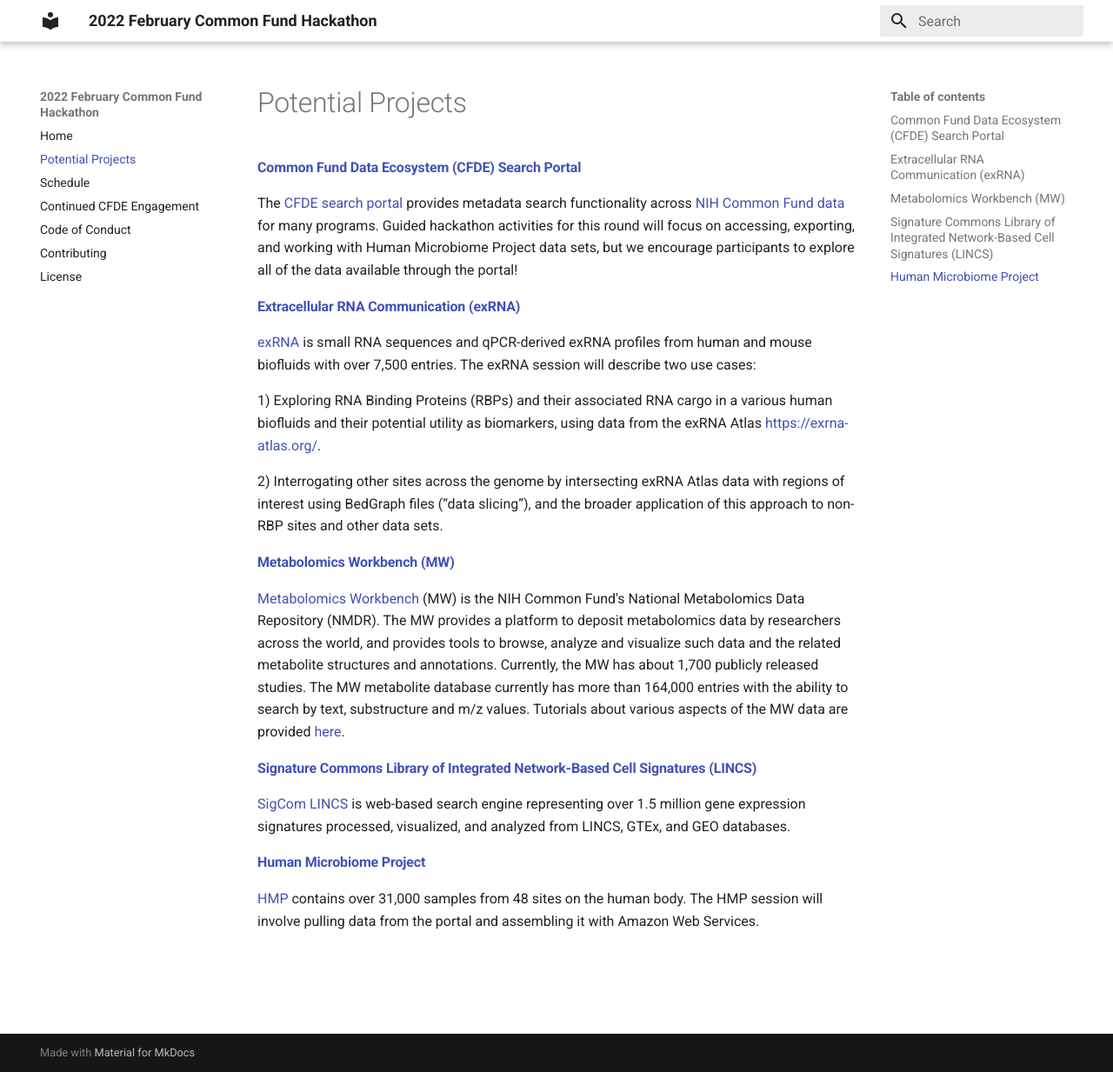
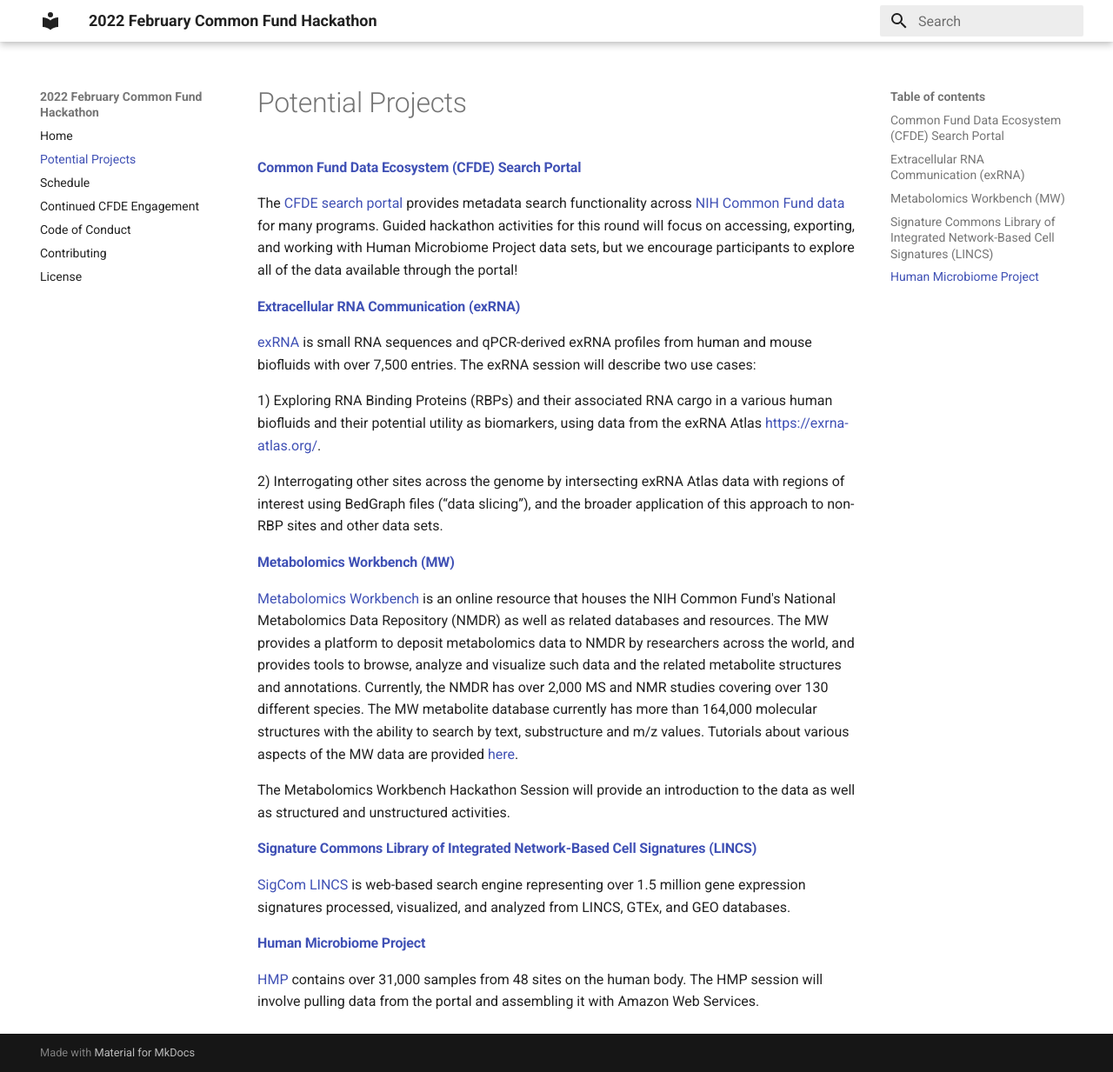
Before and after one commit to nih-cfde/2022-feb-hackathon, an MkDocs documentation site: the page built from docs/about.md, in a window 1280 px wide and 1233 px high. Shown: the whole window at 87% size. Built offline with MkDocs 1.6.1 and Material for MkDocs 9.7.7, drawn with Linux system fonts in a browser that asks for light colours.

Commit message:
update MW information

```diff
--- a/docs/about.md
+++ b/docs/about.md
@@ -18,7 +18,9 @@
 
 #### [Metabolomics Workbench (MW)](https://www.metabolomicsworkbench.org/)
 
-[Metabolomics Workbench](https://www.metabolomicsworkbench.org/) (MW) is the NIH Common Fund's National Metabolomics Data Repository (NMDR). The MW provides a platform to deposit metabolomics data by researchers across the world, and provides tools to browse, analyze and visualize such data and the related metabolite structures and annotations. Currently, the MW has about 1,700 publicly released studies. The MW metabolite database currently has more than 164,000 entries with the ability to search by text, substructure and m/z values. Tutorials about various aspects of the MW data are provided [here](https://www.metabolomicsworkbench.org/data/tutorials.php).
+[Metabolomics Workbench](https://www.metabolomicsworkbench.org/) is an online resource that houses the NIH Common Fund's National Metabolomics Data Repository (NMDR) as well as related databases and resources. The MW provides a platform to deposit metabolomics data to NMDR by researchers across the world, and provides tools to browse, analyze and visualize such data and the related metabolite structures and annotations. Currently, the NMDR has over 2,000 MS and NMR studies covering over 130 different species. The MW metabolite database currently has more than 164,000 molecular structures with the ability to search by text, substructure and m/z values. Tutorials about various aspects of the MW data are provided [here](https://www.metabolomicsworkbench.org/data/tutorials.php).
+
+The Metabolomics Workbench Hackathon Session will provide an introduction to the data as well as structured and unstructured activities.
 
 #### [Signature Commons Library of Integrated Network-Based Cell Signatures (LINCS)](https://maayanlab.cloud/sigcom-lincs/#/SignatureSearch/UpDown)
 
```
